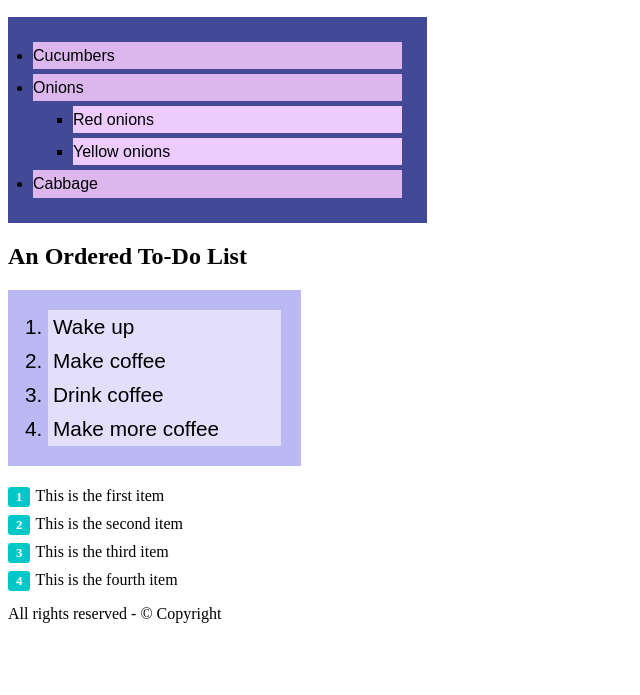
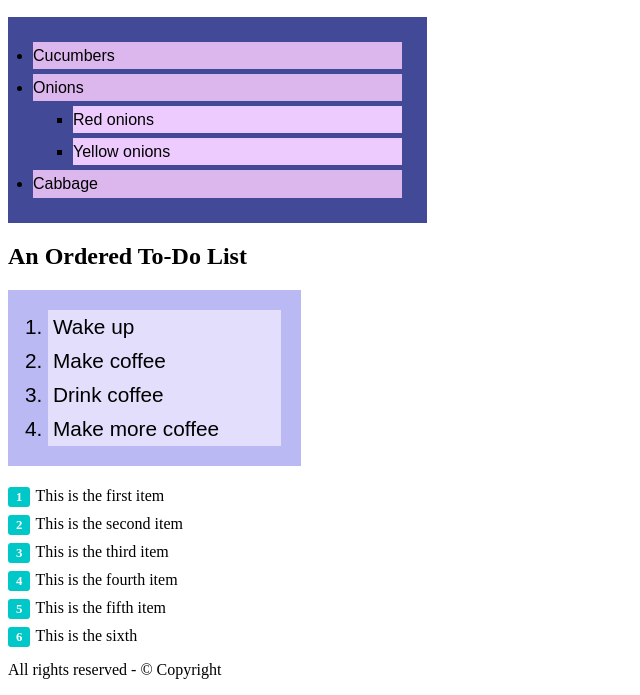
Before and after one commit to wilmakrogh/Wilmassida, a plain HTML site: page about.html in a window 1280 px wide. Shown: the part 602-1297 px from the top of the page, without its empty margins (0-640 px from the left). Before the commit the page ends 1241 px from the top, so only its background shows below. Drawn offline with Linux system fonts and the light colour scheme; files that its build step writes are made by us from their sources.

Commit message:
Update about.html

```diff
--- a/about.html
+++ b/about.html
@@ -168,6 +168,10 @@
 
   <li>This is the fourth item</li>
 
+  <li>This is the fifth item</li>
+
+  <li>This is the sixth </li>
+
   </ol>
 
     <footer class="footer">
```
